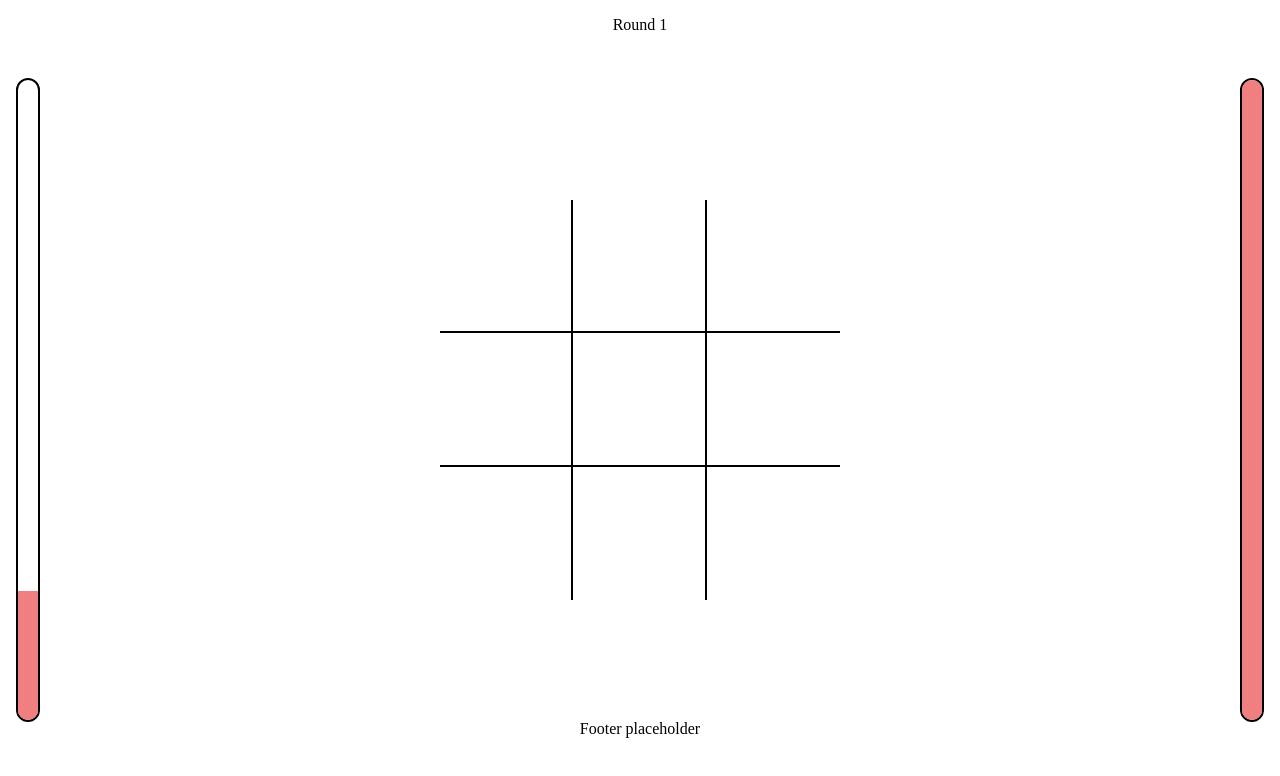
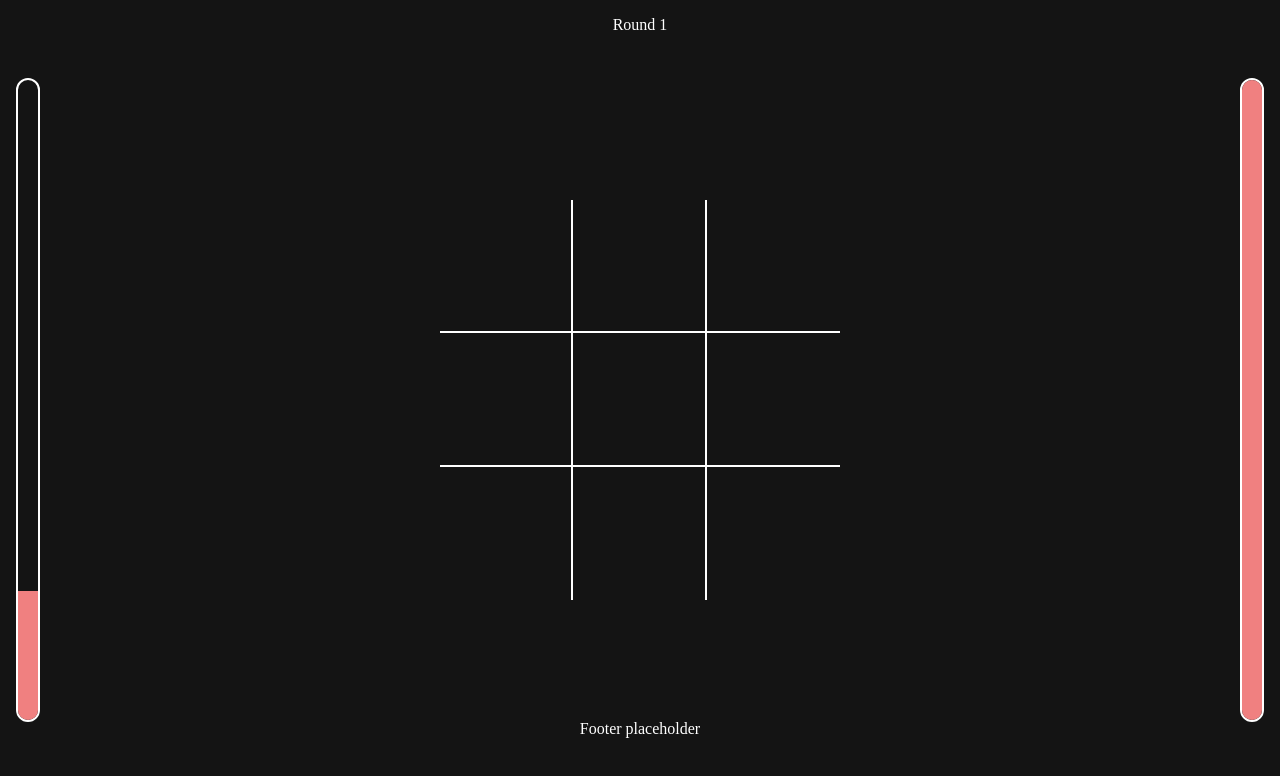
Before and after one commit to gvnlm/infinite-tic-tac-toe, a React (Vite) app in the folder frontend/: page / in a window 1280 px wide. Shown: the top 776 px of the page. Built offline with nearby package versions, Linux system fonts and the light colour scheme.

Commit message:
Change app styling to dark theme

```diff
--- a/frontend/styles/App.css
+++ b/frontend/styles/App.css
@@ -3,4 +3,10 @@
   justify-content: center;
   align-items: center;
   height: 100vh;
+  background-color: rgb(20, 20, 20);
+  color: white;
 }
+
+.app * {
+  color: white;
+}
--- a/frontend/styles/CountdownBar.css
+++ b/frontend/styles/CountdownBar.css
@@ -1,7 +1,7 @@
 .countdown-bar {
   width: 20px;
   height: 100%;
-  border: 2px solid black;
+  border: 2px solid white;
   border-radius: 20px;
   display: flex;
   align-items: flex-end;
--- a/frontend/styles/Grid.css
+++ b/frontend/styles/Grid.css
@@ -8,7 +8,7 @@
 /* Tic-Tac-Toe vertical lines */
 .grid > * {
   box-sizing: border-box;
-  border-right: 2px solid black;
+  border-right: 2px solid white;
 }
 .grid > *:nth-child(3n) {
   border-right: none;
@@ -17,7 +17,7 @@
 /* Tic-Tac-Toe horizontal lines */
 .grid > * {
   box-sizing: border-box;
-  border-bottom: 2px solid black;
+  border-bottom: 2px solid white;
 }
 .grid > *:nth-last-child(-n + 3) {
   border-bottom: none;
```
